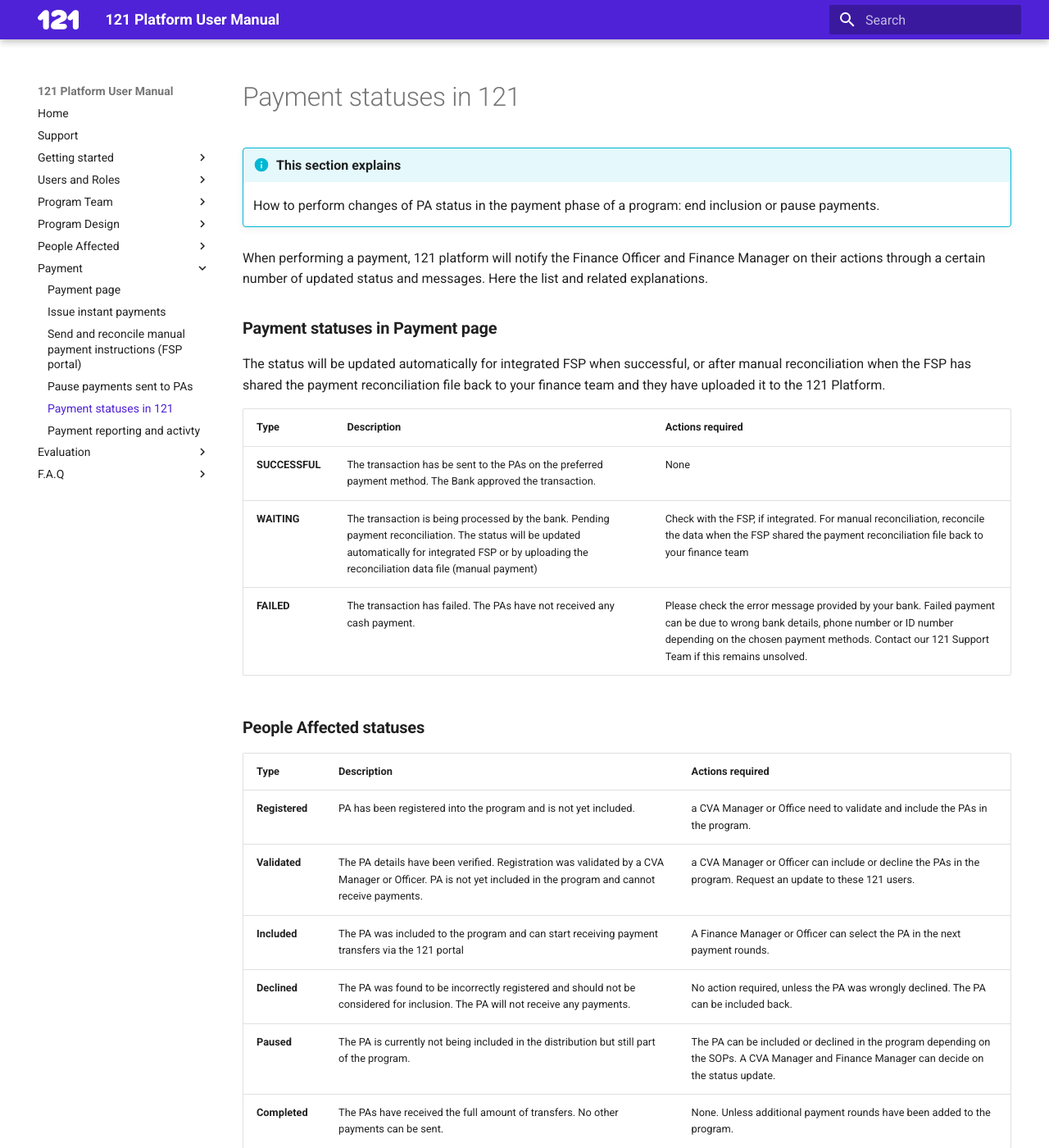
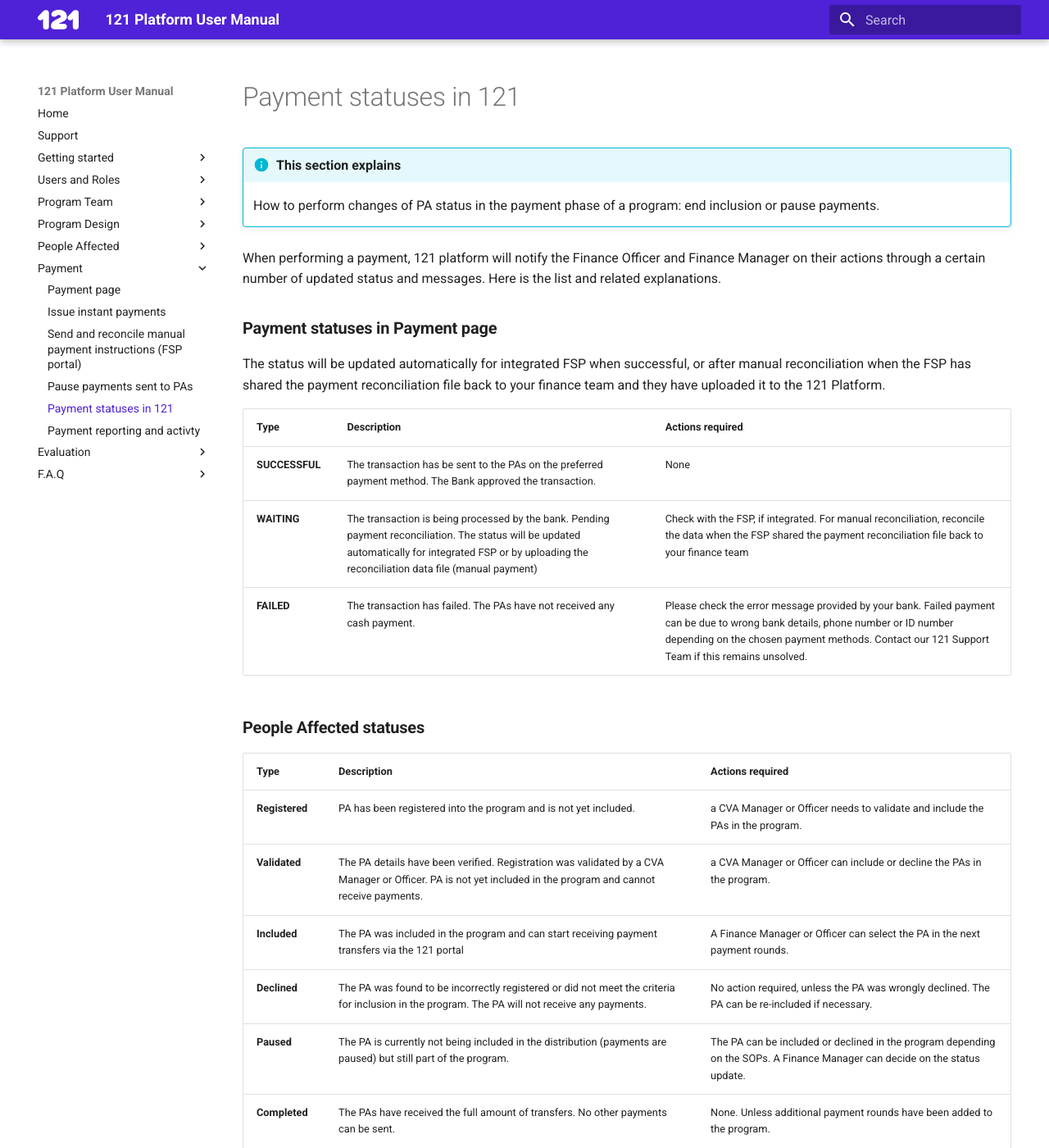
Before and after one commit to rodekruis/data-service-catalogue, an MkDocs documentation site: the page built from docs/payment/list-status-payment-page.md, in a window 1280 px wide and 1400 px high. Shown: the whole window at 82% size. Built offline with MkDocs 1.6.1 and Material for MkDocs 9.7.7, drawn with Linux system fonts in a browser that asks for light colours; plug-ins that fetch from the network failed and are left out.

Commit message:
fixes and corrections

```diff
--- a/docs/payment/list-status-payment-page.md
+++ b/docs/payment/list-status-payment-page.md
@@ -7,7 +7,7 @@
 !!! info "This section explains"
     How to perform changes of PA status in the payment phase of a program: end inclusion or pause payments.
 
-When performing a payment, 121 platform will notify the Finance Officer and Finance Manager on their actions through a certain number of updated status and messages. Here the list and related explanations.
+When performing a payment, 121 platform will notify the Finance Officer and Finance Manager on their actions through a certain number of updated status and messages. Here is the list and related explanations.
 
 
 ### Payment statuses in Payment page
@@ -26,11 +26,11 @@
 
 | Type | Description | Actions required |
 | :---- | :----------- | :----------  |
-| **Registered** | PA has been registered into the program and is not yet included. | a CVA Manager or Office need to validate and include the PAs in the program. |
-| **Validated** | The PA details have been verified. Registration was validated by a CVA Manager or Officer. PA is not yet included in the program and cannot receive payments.| a CVA Manager or Officer can include or decline the PAs in the program. Request an update to these 121 users. |
-| **Included** | The PA was included to the program and can start receiving payment transfers via the 121 portal | A Finance Manager or Officer can select the PA in the next payment rounds.|
-| **Declined** | The PA was found to be incorrectly registered and should not be considered for inclusion. The PA will not receive any payments.| No action required, unless the PA was wrongly declined. The PA can be included back.|
-| **Paused** | The PA is currently not being included in the distribution but still part of the program. | The PA can be included or declined in the program depending on the SOPs. A CVA Manager and Finance Manager can decide on the status update.|
+| **Registered** | PA has been registered into the program and is not yet included. | a CVA Manager or Officer needs to validate and include the PAs in the program. |
+| **Validated** | The PA details have been verified. Registration was validated by a CVA Manager or Officer. PA is not yet included in the program and cannot receive payments.| a CVA Manager or Officer can include or decline the PAs in the program. |
+| **Included** | The PA was included in the program and can start receiving payment transfers via the 121 portal | A Finance Manager or Officer can select the PA in the next payment rounds.|
+| **Declined** | The PA was found to be incorrectly registered or did not meet the criteria for inclusion in the program. The PA will not receive any payments.| No action required, unless the PA was wrongly declined. The PA can be re-included if necessary.|
+| **Paused** | The PA is currently not being included in the distribution (payments are paused) but still part of the program. | The PA can be included or declined in the program depending on the SOPs. A Finance Manager can decide on the status update.|
 | **Completed** | The PAs have received the full amount of transfers. No other payments can be sent.|None. Unless additional payment rounds have been added to the program.|
 
 
```
Also changed, not shown: docs/payment/issue-payment-fsp-portal.md (+7 -15 lines), docs/payment/issue-payment-integrated-fsp.md (+5 -16 lines), docs/payment/payment-reporting.md (+2 -2 lines), docs/payment/payment.md (+4 -4 lines), docs/registration/registration-kobo-form.md (+1 -1 lines).
